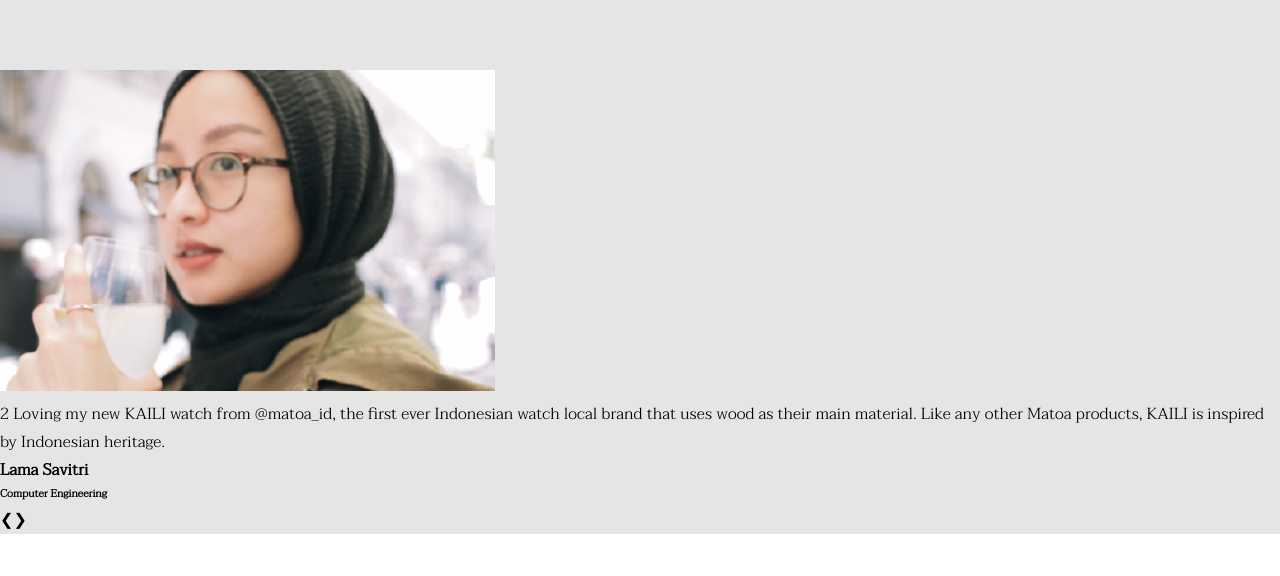
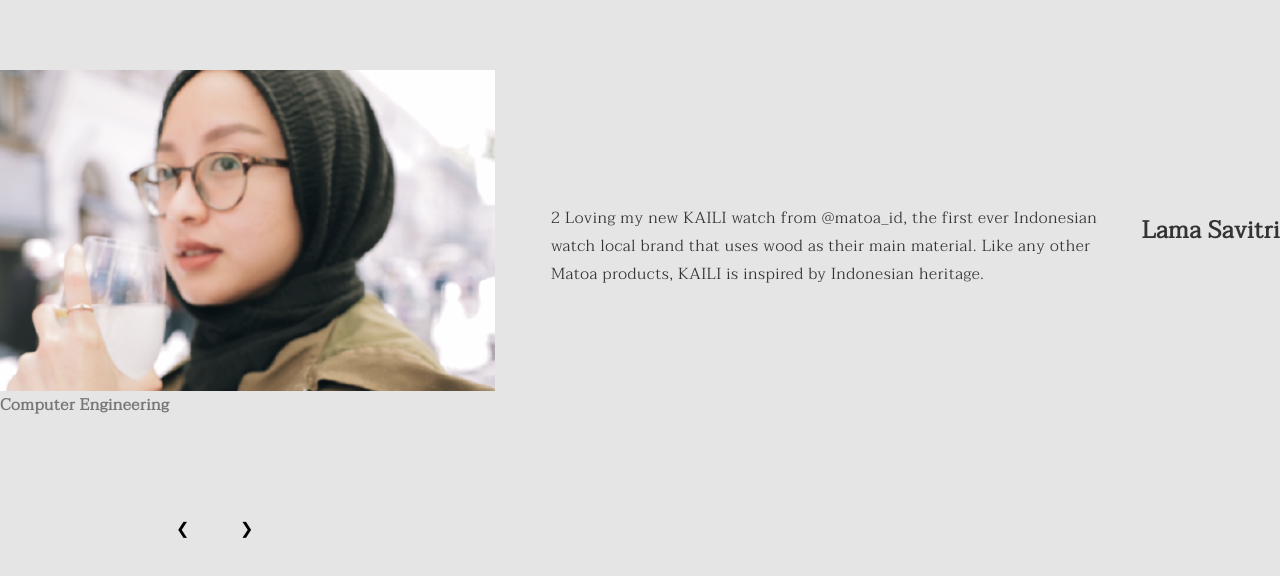
Before and after one commit to Ola-22/watches-app, a React (Create React App) app: page / in a window 1280 px wide. Shown: the part 3297-3873 px from the top of the page. Before the commit the page ends 3831 px from the top, so only its background shows below. Built offline with nearby package versions, Linux system fonts and the light colour scheme.

Commit message:
Add style to testimonial component

```diff
--- a/src/Components/Testimonials/style.css
+++ b/src/Components/Testimonials/style.css
@@ -1,3 +1,103 @@
+.flexBox, .slider-container .slides {
+  display: -webkit-box;
+  display: -ms-flexbox;
+  display: flex;
+  -ms-flex-pack: distribute;
+      justify-content: space-around;
+  -ms-flex-wrap: wrap;
+      flex-wrap: wrap;
+  -webkit-box-align: center;
+      -ms-flex-align: center;
+          align-items: center;
+}
+
+.title-section {
+  font-size: 36px;
+  font-weight: 500;
+  color: #333333;
+  letter-spacing: 0.02em;
+  margin-bottom: 68px;
+  margin-left: 64px;
+}
+
+.title-section:after {
+  content: '';
+  border-bottom: 1px solid #333333;
+  width: 120px;
+  display: block;
+}
+
+#button {
+  letter-spacing: 0.03em;
+  color: #D84727;
+  cursor: pointer;
+}
+
+#button:hover {
+  background-color: #D84727;
+  color: #ffffff;
+  -webkit-transition: .3s ease-in-out;
+  transition: .3s ease-in-out;
+}
+
+.slider-container .slides {
+  -webkit-box-pack: justify;
+      -ms-flex-pack: justify;
+          justify-content: space-between;
+  color: #333333;
+  letter-spacing: 0.03em;
+}
+
+.slider-container .slides h1 {
+  font-size: 36px;
+}
+
+.slider-container .slides p {
+  font-size: 16px;
+  width: 551px;
+  margin-bottom: 32px;
+  margin-top: 62px;
+}
+
+.slider-container .slides h4 {
+  font-size: 24px;
+}
+
+.slider-container .slides h6 {
+  color: #777777;
+  font-size: 16px;
+}
+
+.slider-container .slides > div:first-of-type {
+  position: relative;
+}
+
+.slider-container .slides > div:first-of-type img:first-of-type {
+  width: 515px;
+  height: 300px;
+}
+
+.slider-container .slides > div:first-of-type img:last-of-type {
+  position: absolute;
+  left: 165px;
+  top: 67px;
+}
+
+.slider-container .arrows {
+  margin-left: 11em;
+  margin-top: 6em;
+  display: -webkit-box;
+  display: -ms-flexbox;
+  display: flex;
+  z-index: 22;
+}
+
+.slider-container .arrows span {
+  width: 64px;
+  height: 64px;
+  cursor: pointer;
+}
+
 .active {
   display: inline-block;
 }
--- a/src/Components/Testimonials/style.scss
+++ b/src/Components/Testimonials/style.scss
@@ -1,3 +1,56 @@
+@import "../../styles/variables";
+@import "../../styles/main";
+
+.slider-container{
+  .slides{
+    @extend .flexBox;
+    justify-content: space-between;
+    color: $blackColor;
+    letter-spacing: 0.03em;
+    & h1{
+      font-size: 36px;
+    }
+    & p {
+      font-size: 16px;
+      width: 551px;
+      margin-bottom: 32px;
+      margin-top: 62px;
+    }
+    & h4{
+      font-size: 24px;
+    }
+    & h6{
+      color: $greyColor;
+      font-size: 16px;
+    }
+
+    &> div:first-of-type{
+      position: relative;
+      & img:first-of-type{
+        width: 515px;
+        height: 300px;
+      }
+      & img:last-of-type{
+        position: absolute;
+        left: 165px;
+        top: 67px;
+      }
+    }
+  }
+  .arrows{
+    margin-left: 11em;
+    margin-top: 6em;
+    display: flex;
+    z-index: 22;
+    & span{
+      width: 64px;
+      height: 64px;
+      cursor: pointer;
+    }
+  }
+}
+
+
 .active{
   display: inline-block;
 }
```
Also changed, not shown: 1 other file (tests, documents, lock files or other folders).
